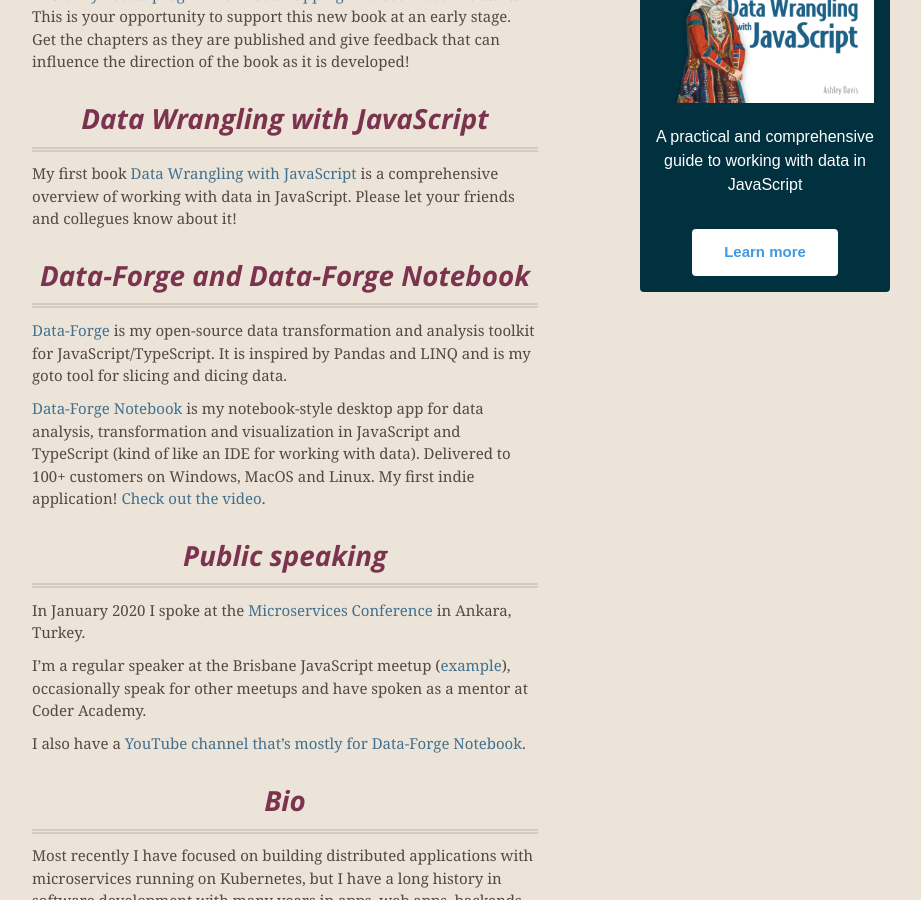
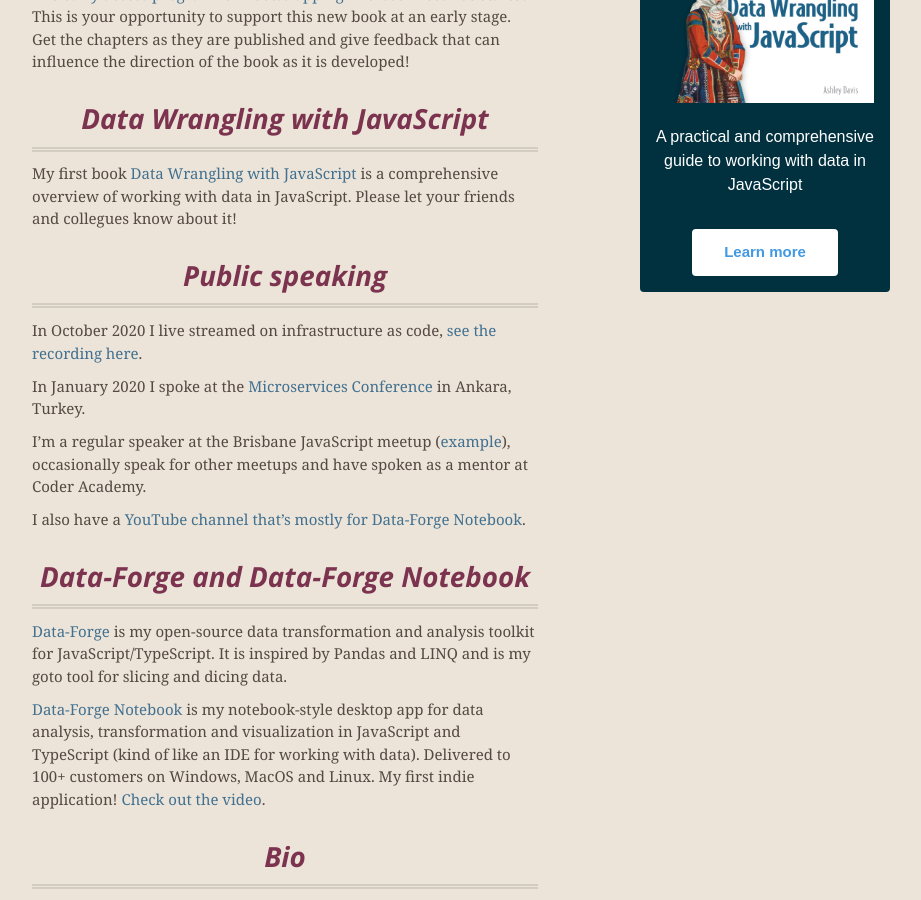
Before and after one commit to ashleydavis/personal-web-page, a Jekyll site: the page built from index.md, in a window 1280 px wide and 900 px high, scrolled down 1160 px. Shown: the whole window, without its empty margins (355-1276 px from the left). Built offline with Jekyll 4.4.1, drawn with Linux system fonts in a browser that asks for light colours.

Commit message:
Added new video.

```diff
--- a/index.md
+++ b/index.md
@@ -40,19 +40,21 @@ The <a href="http://bit.ly/2o0aDsP" target="_blank">early access program for Boo
 
 My first book [Data Wrangling with JavaScript](http://bit.ly/2t2cJu2) is a comprehensive overview of working with data in JavaScript. Please let your friends and collegues know about it!
 
-# Data-Forge and Data-Forge Notebook
+# Public speaking
 
-[Data-Forge](http://www.data-forge-js.com) is my open-source data transformation and analysis toolkit for JavaScript/TypeScript. It is inspired by Pandas and LINQ and is my goto tool for slicing and dicing data.
-
-[Data-Forge Notebook](http://data-forge-notebook.com/) is my notebook-style desktop app for data analysis, transformation and visualization in JavaScript and TypeScript (kind of like an IDE for working with data). Delivered to 100+ customers on Windows, MacOS and Linux. My first indie application! [Check out the video](https://www.youtube.com/watch?v=HO1J1G_A3d8).
-
-# Public speaking
+In October 2020 I live streamed on infrastructure as code, [see the recording here](https://youtu.be/kzK23GTLk4k).
 
 In January 2020 I spoke at the [Microservices Conference](https://www.youtube.com/watch?v=4NciD9gV180&feature=youtu.be&t=4112) in Ankara, Turkey.
 
 I'm a regular speaker at the Brisbane JavaScript meetup ([example](https://www.youtube.com/watch?v=rLzljZmdBNM&feature=youtu.be&t=913)), occasionally speak for other meetups and have spoken as a mentor at Coder Academy.
 
 I also have a [YouTube channel that's mostly for Data-Forge Notebook](https://www.youtube.com/c/thedatawrangler).
+
+# Data-Forge and Data-Forge Notebook
+
+[Data-Forge](http://www.data-forge-js.com) is my open-source data transformation and analysis toolkit for JavaScript/TypeScript. It is inspired by Pandas and LINQ and is my goto tool for slicing and dicing data.
+
+[Data-Forge Notebook](http://data-forge-notebook.com/) is my notebook-style desktop app for data analysis, transformation and visualization in JavaScript and TypeScript (kind of like an IDE for working with data). Delivered to 100+ customers on Windows, MacOS and Linux. My first indie application! [Check out the video](https://www.youtube.com/watch?v=HO1J1G_A3d8).
 
 # Bio
 
```
